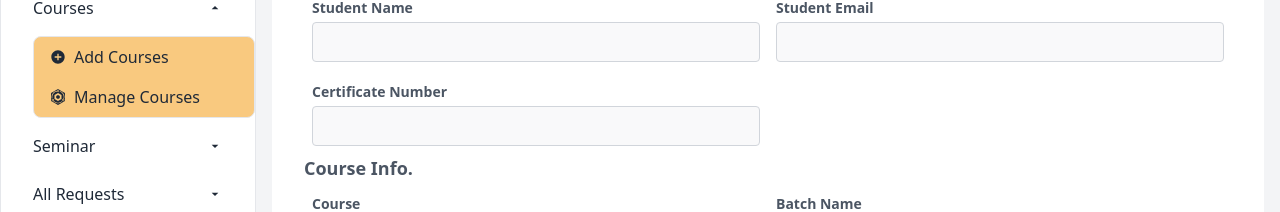
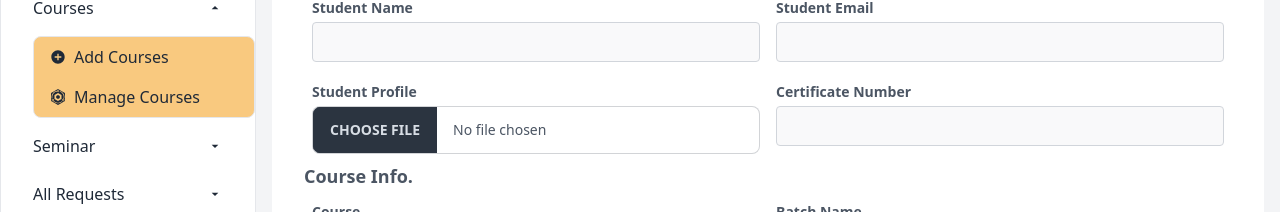
Before and after one commit to universeIt137/UniverseIT_client, a React (Vite) app: page /dashboard/createCertificate in a window 1280 px wide. Both pictures are taken after a click on the button "Courses". Shown: the part 166-378 px from the top of the page. Built offline with nearby package versions, Linux system fonts and the light colour scheme; no server answers.

Commit message:
upload profile has added increate certificate

```diff
--- a/src/pages/adminSide/CreateCertificate/CreateCertificate.jsx
+++ b/src/pages/adminSide/CreateCertificate/CreateCertificate.jsx
@@ -9,14 +9,10 @@ import { useForm } from 'react-hook-form';
 import { useQuery } from '@tanstack/react-query';
 import { useEffect, useState } from 'react';
 import toast from 'react-hot-toast';
+import { uploadImg } from '../../../UploadFile/uploadImg';
 
 const CreateCertificate = () => {
     const axiosPublic = useAxiosPublic();
-    const [durationLoading, setDurationLoading] = useState(false)
-    // const [courseDurations, setCourseDurations] = useState([]);
-    const [selectedCourse, setSelectedCourse] = useState('')
-    const [selectedYear, setSelectedYear] = useState('')
-    // const [selectedDuration, setSelectedDuration] = useState('')
     const [givenCertificateNumber, setGivenCertificateNumber] = useState('');
     const [certificateNumLoading, setCertificateNumLoading] = useState(false);
     const [certificateNumErr, setCertificateNumErr] = useState(false);
@@ -89,20 +85,23 @@ const CreateCertificate = () => {
                 text: "take a unique Student Id",
             });
         }
+        const image = data?.studentProfile[0];
+        const toastId = toast.loading("Certificate is creating...");
+        const studentProfile = await uploadImg(image)
+        // console.log(finalData);
+
         const finalData = {
             ...data,
-            // studentID: studentID
+            studentProfile: studentProfile || ''
         };
         console.log(finalData);
-        const toastId = toast.loading("Certificate is creating...");
+
         axiosPublic.post('/certificate', finalData)
             .then(res => {
                 if (res.data.insertedId) {
                     toast.success('Certificate created successfully', { id: toastId })
                     reset()
-                    setSelectedCourse('');
                     // setSelectedDuration('');
-                    setSelectedYear('');
                     setGivenCertificateNumber('')
                 }
             })
@@ -150,6 +149,13 @@ const CreateCertificate = () => {
                                             <div className="relative">
                                                 <label className="leading-7 text-sm text-gray-600 font-bold">Student Email</label>
                                                 <input type="email" {...register('email', { required: true })} className={`${inputFieldStyle}`} />
+                                            </div>
+                                        </div>
+                                        {/* image  */}
+                                        <div className="p-2 w-full">
+                                            <div className="relative">
+                                                <label className="leading-7 text-sm text-gray-600 font-bold">Student Profile</label>
+                                                <input type="file" {...register('studentProfile', { required: true })} className={`file-input file-input-bordered file-input-md w-full`} />
                                             </div>
                                         </div>
                                         {/* Certificate Number  */}
@@ -206,7 +212,7 @@ const CreateCertificate = () => {
 
                                         <div className="p-2 w-full">
                                             <div className="relative">
-                                                <label className="leading-7 text-sm text-gray-600 font-bold">Course Duration {durationLoading && <span className="loading loading-spinner loading-xs ml-2"></span>}</label>
+                                                <label className="leading-7 text-sm text-gray-600 font-bold">Course Duration</label>
                                                 <input type="text" {...register('courseDuration')} className={`${inputFieldStyle}`} />
                                             </div>
                                         </div>
--- /dev/null
+++ b/src/pages/adminSide/UpdateCertificate/UpdateCertificate.jsx
@@ -0,0 +1,10 @@
+
+const UpdateCertificate = () => {
+    return (
+        <div>
+
+        </div>
+    );
+};
+
+export default UpdateCertificate;
--- a/src/routes/BasicRoutes.jsx
+++ b/src/routes/BasicRoutes.jsx
@@ -45,6 +45,7 @@ import Faculties from "../pages/clientSide/Faculties/Faculties";
 import CertificateVerification from "../pages/clientSide/certificateVerification/CertificateVerification";
 import ManageCertificate from "../pages/adminSide/ManageCertificate/ManageCertificate";
 import CreateCertificate from "../pages/adminSide/CreateCertificate/CreateCertificate";
+import UpdateCertificate from "../pages/adminSide/UpdateCertificate/UpdateCertificate";
 
 
 const BasicRoutes = createBrowserRouter([
@@ -229,6 +230,10 @@ const BasicRoutes = createBrowserRouter([
                 path: "manageCertificate",
                 element: <ManageCertificate/>
             },
+            {
+                path: "/dashboard/updateCertificate/:id",
+                element: <UpdateCertificate/>
+            },
 
 
         ]
```
